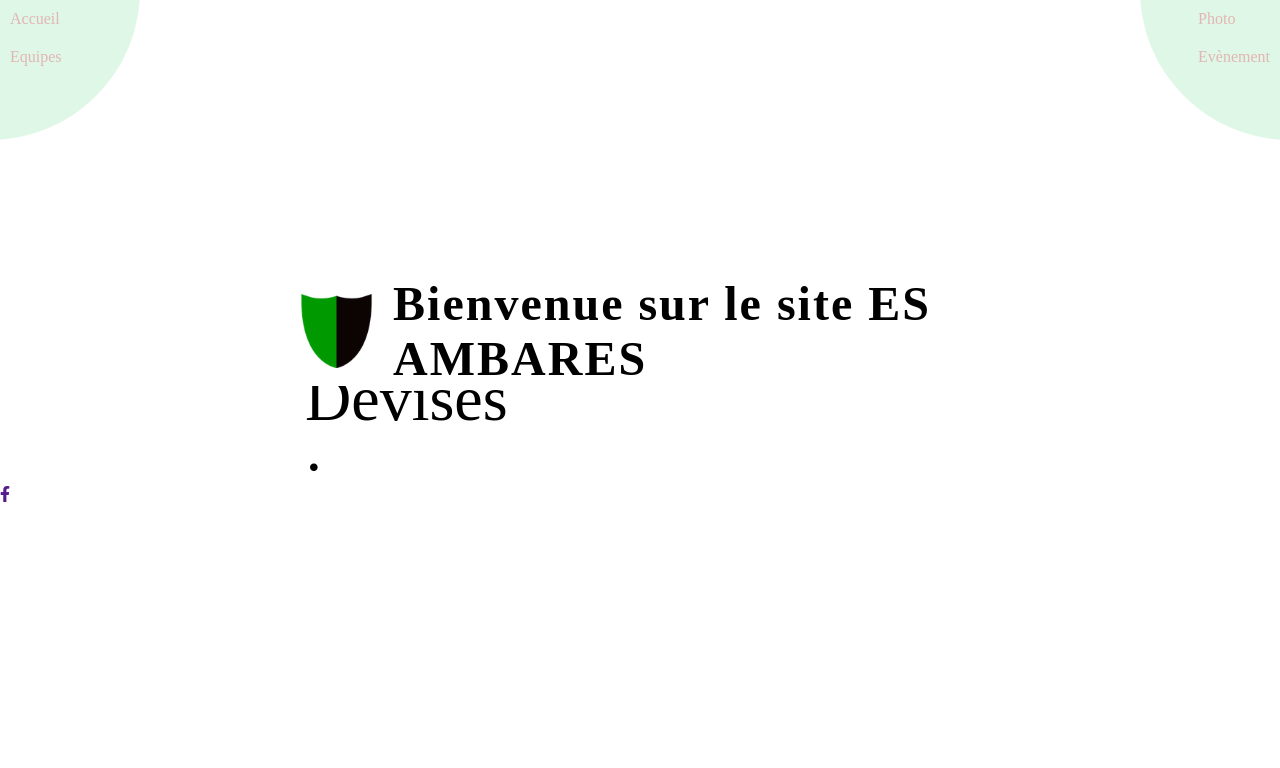
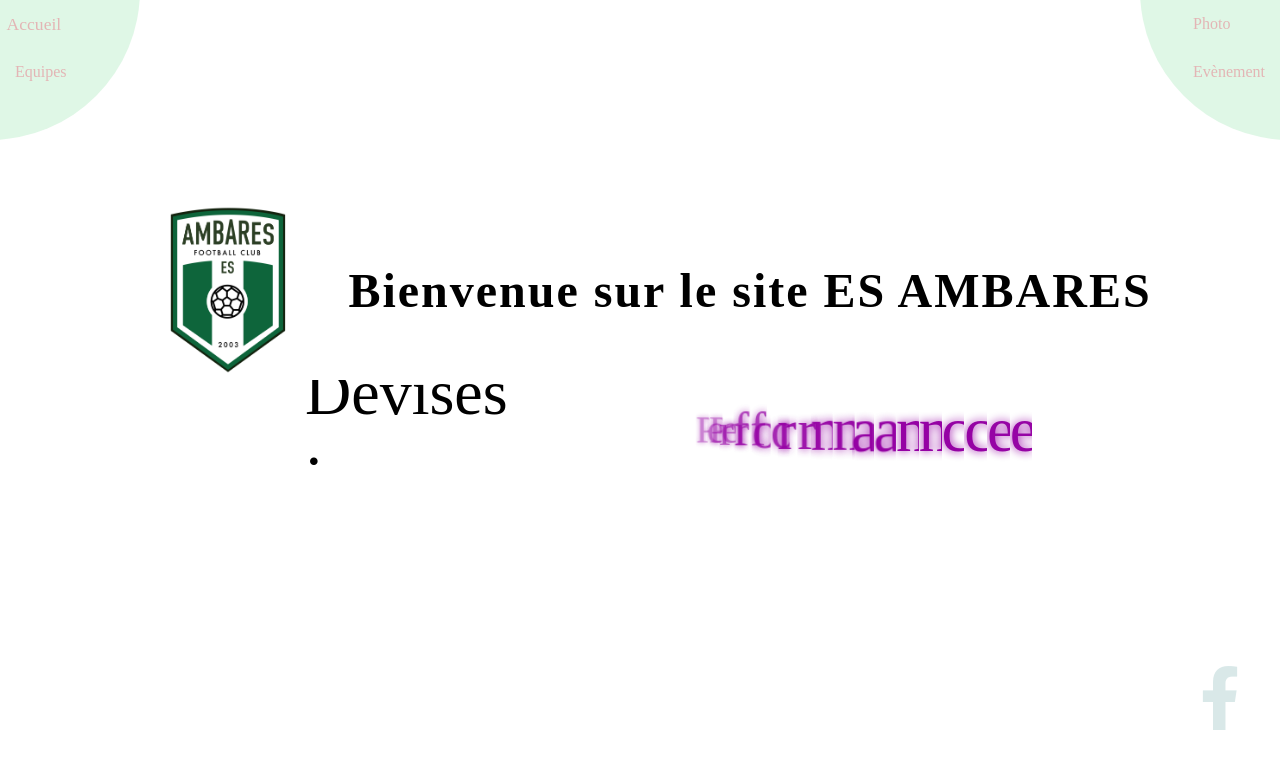
Before and after one commit to davidduranty/davidduranty.github.io, a React (Create React App) app in the folder ambares-foot/: page / in a window 1280 px wide. Shown: the top 768 px of the page. Built offline with nearby package versions, Linux system fonts and the light colour scheme.

Commit message:
Ambares foot v.2

```diff
--- a/ambares-foot/public/index.html
+++ b/ambares-foot/public/index.html
@@ -2,7 +2,7 @@
 <html lang="en">
   <head>
     <meta charset="utf-8" />
-    <link rel="shortcut icon" href="./assets/img/logoAmbares.png" />
+    <link rel="shortcut icon" href="./assets/img/Logo.png" />
     <meta name="viewport" content="width=device-width, initial-scale=1" />
     <meta name="theme-color" content="#000000" />
     <meta
@@ -10,15 +10,17 @@
       content="Web site created using create-react-app"
     />
 
-
-
-
     <title>Ambarès Foot</title>
-    <link rel="stylesheet" href="https://cdnjs.cloudflare.com/ajax/libs/font-awesome/6.4.0/css/all.min.css" integrity="sha512-iecdLmaskl7CVkqkXNQ/ZH/XLlvWZOJyj7Yy7tcenmpD1ypASozpmT/E0iPtmFIB46ZmdtAc9eNBvH0H/ZpiBw==" crossorigin="anonymous" referrerpolicy="no-referrer" />
+    <link
+      rel="stylesheet"
+      href="https://cdnjs.cloudflare.com/ajax/libs/font-awesome/6.4.0/css/all.min.css"
+      integrity="sha512-iecdLmaskl7CVkqkXNQ/ZH/XLlvWZOJyj7Yy7tcenmpD1ypASozpmT/E0iPtmFIB46ZmdtAc9eNBvH0H/ZpiBw=="
+      crossorigin="anonymous"
+      referrerpolicy="no-referrer"
+    />
   </head>
   <body>
     <noscript>You need to enable JavaScript to run this app.</noscript>
     <div id="root"></div>
-
   </body>
 </html>
--- a/ambares-foot/src/components/DynamicText.js
+++ b/ambares-foot/src/components/DynamicText.js
@@ -1,12 +1,54 @@
-import React from 'react';
+import React from "react";
+import { useEffect } from "react";
 
 const DynamicText = () => {
-    return (
-        <div className="text-dynamic">
-              <p>Devises : </p>
-              <span id='text-target'></span>
-          </div>
-    );
+  useEffect(() => {
+    const target = document.getElementById("text-target");
+
+      let array = ["Formation", "Performance", "Bienveillance", "Qualité"];
+      let wordIndex = 0;
+      let letterIndex = 0;
+
+      const createLetter = () => {
+        const letter = document.createElement("span");
+        target.appendChild(letter);
+
+        letter.classList.remove("letter");
+        letter.style.opacity = "0";
+        letter.style.animation = "anim 7s ease forwards";
+        letter.textContent = array[wordIndex][letterIndex];
+
+        setTimeout(() => {
+          letter.remove();
+        }, 2500);
+      };
+      const loop = () => {
+        setTimeout(() => {
+          if (wordIndex >= array.length) {
+            wordIndex = 0;
+            letterIndex = 0;
+            loop();
+          } else if (letterIndex < array[wordIndex].length) {
+            createLetter();
+            letterIndex++;
+            loop();
+          } else {
+            letterIndex = 0;
+            wordIndex++;
+            setTimeout(loop, 2000);
+          }
+        }, 100);
+      };
+      loop();
+
+    }, []);
+
+  return (
+    <div className="text-dynamic">
+      <span>Devises : </span>
+      <span id="text-target"></span>
+    </div>
+  );
 };
 
 export default DynamicText;
--- a/ambares-foot/src/components/IconSocial.js
+++ b/ambares-foot/src/components/IconSocial.js
@@ -3,7 +3,7 @@ import React from 'react';
 const IconSocial = () => {
     return (
         <div className='icon'>
-            <a href="">
+            <a href="https://www.facebook.com/esambaresienne" target='_blank'>
                 <i className='fab fa-facebook-f'></i>
             </a>
         </div>
--- a/ambares-foot/src/components/Logo.js
+++ b/ambares-foot/src/components/Logo.js
@@ -4,7 +4,7 @@ const Logo = () => {
   return (
     <div>
       <div className="logo">
-        <img src="logoAmbares.png" alt="Logo ambares Foot" />
+        <img src="logo.png" alt="Logo ambares Foot" />
         <h1>Bienvenue sur le site ES AMBARES</h1>
       </div>
     </div>
--- a/ambares-foot/src/style/_settings.scss
+++ b/ambares-foot/src/style/_settings.scss
@@ -4,5 +4,5 @@
     box-sizing: border-box;
     list-style: none;
     text-decoration: none;
-    overflow-x: hidden;
+    overflow: hidden;
 }
--- a/ambares-foot/src/style/components/_home.scss
+++ b/ambares-foot/src/style/components/_home.scss
@@ -4,8 +4,14 @@
 
 
     a li {
-        padding: 10px;
+        padding: 15px;
         color: rgb(227, 181, 181);
+
+        &:hover {
+            scale: 1.1;
+            overflow: hidden;
+            transition: 0.6s ease-in-out;
+        }
     }
 
     &::before {
@@ -33,13 +39,25 @@
         z-index: -1;
         opacity: 0.5;
     }
+
+    .nav-left {
+        width: 200px;
+        height: 100px;
+    }
+
 }
 
 .logo {
+    width:100%;
+    height: 180px;
     display: flex;
     justify-content: center;
     align-items: center;
-    margin:200px 300px 0 300px;
+    margin: 100px 0 0 0 ;
+
+    img{
+        width: 200px;
+    }
 
     h1 {
         padding-left: 20px;
@@ -56,8 +74,74 @@
     height: 100px;
     margin:0px 300px 0 300px;
 
-    p {
+    span {
         width: 30%;
         font-size: 4rem;
     }
+
+    #text-target {
+
+        width: 500px;
+        height: 70px;
+        display: flex;
+        justify-content: center;
+        align-items: center;
+        font-size: 3rem;
+        overflow: hidden;
+        perspective: 200px;
+        text-shadow: 0 0 10px;
+        animation: color 30s alternate infinite;
+
+    }
+    .word {
+        position: absolute;
+      }
+      @keyframes color {
+        0% {
+          color: blue;
+        }
+        50% {
+          color: #ec006e;
+        }
+        100% {
+          color: blue;
+        }
+      }
+    .letter {
+        transform: translateZ(300px);
+      }
+    @keyframes anim {
+        25% {
+          transform: translateZ(0px);
+          opacity: 1;
+        }
+        60% {
+          opacity: 0;
+          transform: translateZ(-280px) translateX(200px);
+        }
+      }
 }
+
+.icon {
+    display: flex;
+    justify-content: flex-end;
+    margin: 70px 20px;
+    height: 300px;
+    align-items: center;
+
+    a {
+
+        padding: 20px;
+    }
+
+    i {
+        font-size: 4rem;
+        opacity: 0.2;
+        color: rgb(68, 146, 146);
+
+        &:hover {
+            scale: 1.2;
+            transition: 0.8s ease-in;
+        }
+    }
+}
```
Also changed, not shown: ambares-foot/public/Logo.png (added), ambares-foot/public/assets/img/Logo.png (added).
